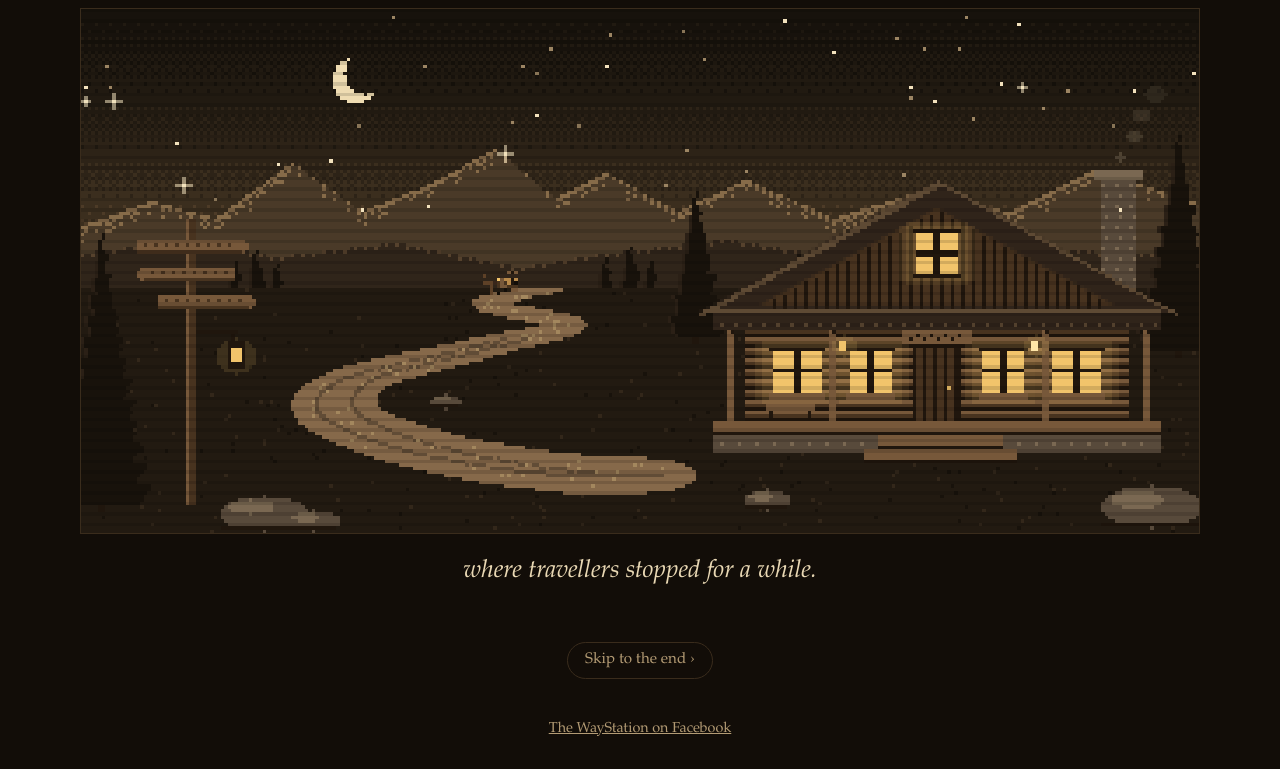
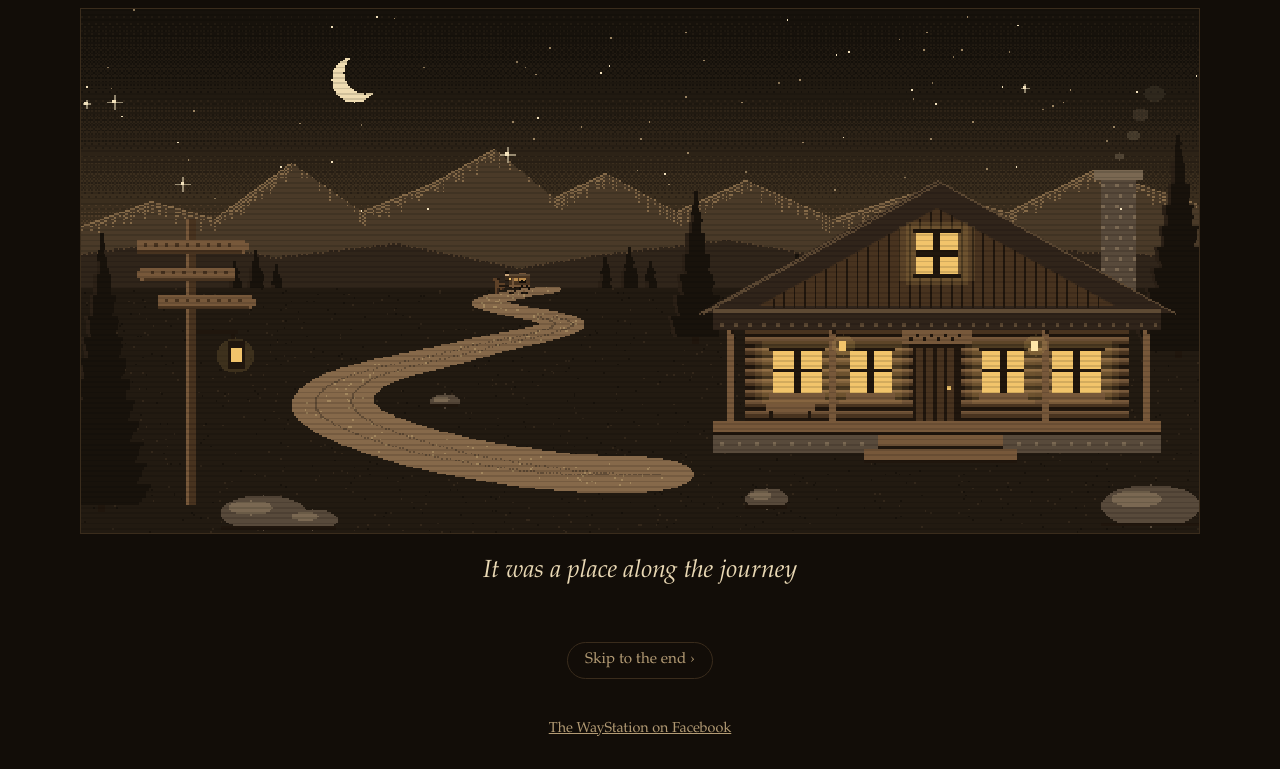
Before and after one commit to Stevehgth/thewaystation, a plain HTML site: page site/index.html in a window 1280 px wide. Shown: the part 99-868 px from the top of the page. Drawn offline with Linux system fonts and the light colour scheme.

Commit message:
Scene v2: proportioned horse, 2x resolution, 3 s captions, everyone goes inside
- Horse redrawn: fuller barrel, arched neck, angled head, legs about the
  barrel's depth instead of twice it.
- Canvas drawn at 640x300 (2x): half-unit dots for stars, dithering,
  hatching, wheels and outlines.
- Captions every 3 s; the journey is shortened so the scene and the last
  caption finish together at 69 s.
- After a 2 s embrace all four walk up the steps and inside; the door
  shuts, then the story is revealed.

Co-Authored-By: Claude Opus 5 (1M context) <noreply@anthropic.com>

```diff
--- a/site/index.html
+++ b/site/index.html
@@ -17,8 +17,8 @@
 <main>
   <h1>The WayStation</h1>
   <figure class="scene">
-    <canvas id="scene" width="320" height="150" role="img"
-      aria-label="At night, a horse-drawn carriage follows a winding road toward a lamplit lodge. When it arrives, two travellers step out and the two people who live there come down the steps to welcome them with hugs."></canvas>
+    <canvas id="scene" width="640" height="300" role="img"
+      aria-label="At night, a horse-drawn carriage follows a winding road toward a lamplit lodge. When it arrives, two travellers step out and the two people who live there come down the steps to welcome them with hugs, and all four go inside together."></canvas>
   </figure>
   <p id="caption" class="caption" aria-hidden="true"></p>
   <div class="controls">
--- a/site/scene.js
+++ b/site/scene.js
@@ -1,13 +1,14 @@
 /* The WayStation — placeholder scene.
  * A carriage travels a winding night road to a lamplit lodge while the story is told
- * in captions. Low-res pixel art (320x150, scaled up with nearest-neighbour), 2 fps.
+ * in captions. Pixel art on a 320x150 grid drawn at 2x (640x300), scaled up with
+ * nearest-neighbour, 2 fps.
  * No dependencies, no network calls. */
 (() => {
   'use strict';
 
   const W = 320, H = 150;
   const TICK_MS = 500;            // 2 fps
-  const TICKS_PER_CAPTION = 4;    // a new caption every 2 s
+  const TICKS_PER_CAPTION = 6;    // a new caption every 3 s
   const CAPTIONS = [
     'Historically, a waystation was never the destination.',
     'It was a place along the journey',
@@ -33,9 +34,12 @@
     'Everyone leaves on their own path.',
     'But for a little while, we share the journey.',
   ];
-  const JOURNEY = CAPTIONS.length * TICKS_PER_CAPTION;   // ticks until arrival
-  const REVEAL_AT = 16;                                    // ending tick that shows the story
-  const END_TICK = JOURNEY + 22;
+  // The captions and the scene finish together: the journey takes whatever the
+  // arrival sequence (ENDING ticks) leaves of the caption time.
+  const TOTAL = CAPTIONS.length * TICKS_PER_CAPTION;   // 138 ticks = 69 s
+  const ENDING = 26;                                    // arrive, embrace, go inside, door shuts
+  const JOURNEY = TOTAL - ENDING;
+  const DOOR_SHUT = 25;                                 // ending tick the door closes
 
   const C = {
     sky: ['#17120c', '#211a11', '#2d2317', '#3b2e1e', '#4d3b27', '#634c31'],
@@ -63,30 +67,40 @@
     h = Math.imul(h ^ (h >>> 13), 1274126177);
     return ((h ^ (h >>> 16)) >>> 0) / 4294967296;
   };
-  const rect = (g, x, y, w, h, c) => { g.fillStyle = c; g.fillRect(Math.round(x), Math.round(y), Math.round(w), Math.round(h)); };
+  // Scene coordinates are 320x150; the canvas has RES device pixels per unit, so
+  // fine detail (stars, dithering, outlines, hatching) can use half-unit dots.
+  const RES = 2, D = 1 / RES;
+  const snap = (v) => Math.round(v * RES) / RES;
+  const rect = (g, x, y, w, h, c) => {
+    g.fillStyle = c;
+    g.fillRect(snap(x), snap(y), Math.max(D, snap(w)), Math.max(D, snap(h)));
+  };
   const px = (g, x, y, c) => rect(g, x, y, 1, 1, c);
+  const dot = (g, x, y, c) => rect(g, x, y, D, D, c);
   function ellipse(g, cx, cy, rx, ry, c) {
     g.fillStyle = c;
-    const r = Math.max(0.5, ry);
-    for (let dy = -Math.ceil(r); dy <= Math.ceil(r); dy++) {
+    const r = Math.max(D, ry);
+    for (let dy = -Math.ceil(r); dy <= Math.ceil(r); dy += D) {
       const k = 1 - (dy * dy) / (r * r);
       if (k < 0) continue;
       const hw = rx * Math.sqrt(k);
-      const x0 = Math.round(cx - hw), x1 = Math.round(cx + hw);
-      if (x1 >= x0) g.fillRect(x0, Math.round(cy + dy), x1 - x0 + 1, 1);
+      const x0 = snap(cx - hw), x1 = snap(cx + hw);
+      if (x1 >= x0) g.fillRect(x0, snap(cy + dy), x1 - x0 + D, D);
     }
   }
   function line(g, x0, y0, x1, y1, c) {
-    const n = Math.max(Math.abs(x1 - x0), Math.abs(y1 - y0));
-    for (let i = 0; i <= n; i++) px(g, x0 + (x1 - x0) * i / n, y0 + (y1 - y0) * i / n, c);
+    const n = Math.max(1, Math.ceil(Math.max(Math.abs(x1 - x0), Math.abs(y1 - y0)) * RES));
+    for (let i = 0; i <= n; i++) dot(g, x0 + (x1 - x0) * i / n, y0 + (y1 - y0) * i / n, c);
   }
   function canvas(w, h) {
     const c = document.createElement('canvas');
-    c.width = w; c.height = h;
+    c.width = w * RES; c.height = h * RES;
     const g = c.getContext('2d');
+    g.setTransform(RES, 0, 0, RES, 0, 0);
     g.imageSmoothingEnabled = false;
     return [c, g];
   }
+  const rgb = (hex) => [1, 3, 5].map((i) => parseInt(hex.slice(i, i + 2), 16));
 
   // ---------------------------------------------------------------- road path
   const HORIZON = 80, ARRIVE_Y = 133;
@@ -157,53 +171,57 @@
     const bayer = [[0, 8, 2, 10], [12, 4, 14, 6], [3, 11, 1, 9], [15, 7, 13, 5]];
 
     // Sky: posterised bands with ordered dithering, glowing toward the horizon.
-    for (let y = 0; y < HORIZON; y++) {
-      const level = (y / HORIZON) ** 1.4 * (C.sky.length - 1);
+    const sky = C.sky.map(rgb), sw = W * RES, sh = HORIZON * RES;
+    const img = g.createImageData(sw, sh);
+    for (let y = 0; y < sh; y++) {
+      const level = (y / sh) ** 1.4 * (sky.length - 1);
       const base = Math.floor(level), frac = level - base;
-      for (let x = 0; x < W; x++) {
+      for (let x = 0; x < sw; x++) {
         const hi = frac > bayer[y % 4][x % 4] / 16;
-        px(g, x, y, C.sky[Math.min(C.sky.length - 1, base + (hi ? 1 : 0))]);
+        const col = sky[Math.min(sky.length - 1, base + (hi ? 1 : 0))], o = (y * sw + x) * 4;
+        img.data[o] = col[0]; img.data[o + 1] = col[1]; img.data[o + 2] = col[2]; img.data[o + 3] = 255;
       }
     }
+    g.putImageData(img, 0, 0);
     // Stars
-    for (let i = 0; i < 55; i++) {
-      const x = Math.floor(rnd() * W), y = Math.floor(rnd() * 58);
+    for (let i = 0; i < 90; i++) {
+      const x = snap(rnd() * W), y = snap(rnd() * 58);
       if (Math.hypot(x - 78, y - 20) < 11) continue;
       STARS.push({ x, y, big: i < 5 });
-      px(g, x, y, C.starDim);
+      dot(g, x, y, C.starDim);
     }
     // Crescent moon
-    for (let dy = -7; dy <= 7; dy++) for (let dx = -7; dx <= 7; dx++) {
-      if (Math.hypot(dx, dy) <= 6.5 && Math.hypot(dx - 3, dy + 2) > 6) px(g, 78 + dx, 20 + dy, C.moon);
+    for (let dy = -7; dy <= 7; dy += D) for (let dx = -7; dx <= 7; dx += D) {
+      if (Math.hypot(dx, dy) <= 6.5 && Math.hypot(dx - 3, dy + 2) > 6) dot(g, 78 + dx, 20 + dy, C.moon);
     }
 
     // Far mountains, lit from the moon's side
     const far = [[0, 62], [20, 55], [38, 60], [60, 44], [80, 58], [100, 50], [118, 40], [135, 54], [150, 47],
       [170, 58], [190, 49], [215, 60], [240, 52], [265, 58], [290, 46], [320, 56]];
     let prev = ridge(far, 0);
-    for (let x = 0; x < W; x++) {
-      const y = Math.round(ridge(far, x));
-      rect(g, x, y, 1, HORIZON - y, C.mtnFar);
+    for (let x = 0; x < W; x += D) {
+      const y = snap(ridge(far, x));
+      rect(g, x, y, D, HORIZON - y, C.mtnFar);
       if (y <= prev) {                       // slope rising to the right: moonlit face
-        const len = 1 + Math.floor(rnd() * 5);
-        for (let k = 0; k < len; k++) if ((x + k) % 2 === 0 || k === 0) px(g, x, y + k, C.mtnFarHi);
+        const len = 1 + Math.floor(rnd() * 9);
+        for (let k = 0; k < len; k++) if (k % 2 === 0) dot(g, x, y + k * D, C.mtnFarHi);
       }
       prev = y;
     }
     const near = [[0, 70], [30, 66], [55, 71], [90, 67], [125, 74], [150, 70], [185, 66], [220, 72], [260, 68], [320, 71]];
-    for (let x = 0; x < W; x++) {
-      const y = Math.round(ridge(near, x));
-      rect(g, x, y, 1, HORIZON - y, C.mtnNear);
-      if (x % 3 === 0) px(g, x, y, C.mtnNearHi);
+    for (let x = 0; x < W; x += D) {
+      const y = snap(ridge(near, x));
+      rect(g, x, y, D, HORIZON - y, C.mtnNear);
+      if (Math.round(x * RES) % 3 === 0) dot(g, x, y, C.mtnNearHi);
     }
     // Distant pines on the horizon
     for (const [x, h] of [[44, 8], [50, 11], [56, 7], [150, 9], [157, 12], [163, 8], [205, 10], [212, 7]]) pine(g, x, HORIZON + 2, h, h * 0.6);
 
     // Ground
     rect(g, 0, HORIZON, W, H - HORIZON, C.ground);
-    for (let i = 0; i < 420; i++) {
-      const y = HORIZON + Math.floor(rnd() * (H - HORIZON));
-      px(g, Math.floor(rnd() * W), y, rnd() < 0.5 ? C.groundHi : C.pine);
+    for (let i = 0; i < 1400; i++) {
+      const y = HORIZON + rnd() * (H - HORIZON);
+      dot(g, rnd() * W, y, rnd() < 0.5 ? C.groundHi : C.pine);
     }
 
     // Road: perspective ellipse stamps along the path
@@ -213,8 +231,8 @@
     }
     for (let i = 0; i < ROAD.length; i += 2) {
       const [x, y] = ROAD[i], s = scaleAt(y), hw = 17 * s;
-      if (s > 0.4) { px(g, x - hw * 0.45, y, C.rut); px(g, x + hw * 0.45, y, C.rut); }
-      if (rnd() < 0.35) px(g, x + (rnd() - 0.5) * hw * 1.4, y + (rnd() - 0.5) * hw * 0.4, C.roadHi);
+      if (s > 0.3) { dot(g, x - hw * 0.45, y, C.rut); dot(g, x + hw * 0.45, y, C.rut); }
+      if (rnd() < 0.7) dot(g, x + (rnd() - 0.5) * hw * 1.4, y + (rnd() - 0.5) * hw * 0.4, C.roadHi);
     }
 
     // Pines behind the lodge
@@ -249,7 +267,7 @@
 
     // Engraving hatch
     g.fillStyle = 'rgba(0,0,0,0.13)';
-    for (let y = 0; y < H; y += 3) g.fillRect(0, y, W, 1);
+    for (let y = 0; y < H; y += 1.5) g.fillRect(0, y, W, D);
     return c;
   }
 
@@ -317,41 +335,56 @@
   }
 
   // ---------------------------------------------------------------- carriage sprite
-  const SPR_W = 52, SPR_H = 31, LAMP = [32, 10];
+  const SPR_W = 55, SPR_H = 31, LAMP = [32, 10];
   function wheel(g, cx, cy, r, frame) {
-    for (let dy = -r - 1; dy <= r + 1; dy++) for (let dx = -r - 1; dx <= r + 1; dx++) {
-      if (Math.abs(Math.hypot(dx, dy) - r) < 0.6) px(g, cx + dx, cy + dy, C.ink);
+    for (let dy = -r - 1; dy <= r + 1; dy += D) for (let dx = -r - 1; dx <= r + 1; dx += D) {
+      const d = Math.hypot(dx, dy);
+      if (Math.abs(d - r) < 0.45) dot(g, cx + 0.5 + dx, cy + 0.5 + dy, C.ink);
+      else if (Math.abs(d - r + 0.9) < 0.25) dot(g, cx + 0.5 + dx, cy + 0.5 + dy, C.woodDk);
     }
-    const spokes = frame ? [[1, 1], [1, -1]] : [[1, 0], [0, 1]];
-    for (const [ux, uy] of spokes) for (let k = -(r - 1); k <= r - 1; k++) {
+    const spokes = frame ? [[1, 1], [1, -1], [1, 0.4]] : [[1, 0], [0, 1], [0.4, 1]];
+    for (const [ux, uy] of spokes) {
       const n = Math.hypot(ux, uy);
-      px(g, cx + Math.round(ux / n * k), cy + Math.round(uy / n * k), C.woodHi);
+      for (let k = -(r - 1); k <= r - 1; k += D) dot(g, cx + 0.5 + ux / n * k, cy + 0.5 + uy / n * k, C.woodHi);
     }
     px(g, cx, cy, C.amberDim);
   }
   function buildCarriage(frame, passengers) {
     const [c, g] = canvas(SPR_W, SPR_H);
     // Horse — far-side legs darker
+    // Proportions: barrel y 17-24 (7 deep), legs y 24-30 (about the barrel's depth),
+    // a thick neck rising forward from the shoulder, and a head angled down.
+    const poly = (pts, col) => {
+      g.fillStyle = col;
+      g.beginPath(); g.moveTo(pts[0][0], pts[0][1]);
+      for (const [x, y] of pts.slice(1)) g.lineTo(x, y);
+      g.closePath(); g.fill();
+    };
     const legs = frame
-      ? [[38, 36, C.horseDk], [41, 42, C.horse], [46, 48, C.horseDk], [48, 46, C.horse]]
-      : [[38, 38, C.horseDk], [40, 40, C.horse], [46, 46, C.horseDk], [48, 48, C.horse]];
-    for (const [ux, lx, col] of legs) { rect(g, ux, 18, 1, 6, col); rect(g, lx, 24, 1, 6, col); px(g, lx, 30, C.ink); }
-    rect(g, 35, 12, 2, 1, C.horseDk);
-    rect(g, frame ? 34 : 35, 13, 1, 5, C.horseDk);
-    rect(g, 37, 12, 12, 6, C.horse);
-    rect(g, 38, 12, 10, 1, C.horseHi);
-    rect(g, 38, 17, 10, 1, C.horseDk);
-    rect(g, 49, 13, 1, 4, C.horse);
-    rect(g, 46, 8, 3, 5, C.horse);
-    rect(g, 47, 6, 3, 3, C.horse);
-    rect(g, 48, 4, 4, 3, C.horse);
-    rect(g, 51, 6, 1, 2, C.horseDk);
-    px(g, 48, 3, C.horseDk);
-    rect(g, 46, 5, 1, 7, C.horseDk);
-    px(g, 50, 5, C.ink);
-    rect(g, 45, 11, 1, 6, C.woodDk);        // collar
-    rect(g, 32, 16, 14, 1, C.woodDk);       // shafts
-    line(g, 36, 9, 48, 6, C.woodDk);        // reins
+      ? [[38, 37, C.horseDk], [41, 42, C.horse], [46, 47.5, C.horseDk], [48.5, 47, C.horse]]
+      : [[38, 38, C.horseDk], [40.5, 40.5, C.horse], [46, 46, C.horseDk], [48.5, 48.5, C.horse]];
+    for (const [ux, lx, col] of legs) {
+      rect(g, ux, 23, 1.5, 3.5, col);                      // forearm / gaskin
+      rect(g, lx, 26.5, 1, 3.5, col);                      // cannon
+      rect(g, lx - 0.5, 30, 2, 1, C.ink);                  // hoof
+    }
+    rect(g, 35.5, 17.5, 1.5, 1, C.horseDk);                // tail
+    rect(g, frame ? 34.5 : 35, 18.5, 1.5, 5, C.horseDk);
+    ellipse(g, 43, 20.5, 6.5, 3.5, C.horse);              // barrel
+    ellipse(g, 38.5, 20, 2.5, 3, C.horse);                // hindquarters
+    ellipse(g, 48, 20, 2.5, 3, C.horse);                  // chest
+    poly([[45.5, 19], [50, 19.5], [51.5, 13], [49.5, 10.5], [46.5, 13]], C.horse);           // neck
+    poly([[48.5, 11.5], [50.5, 9], [52, 9.5], [54, 13], [53, 14], [51, 12.5]], C.horse);   // head
+    rect(g, 52.5, 12.5, 1.5, 1.5, C.horseDk);             // muzzle
+    rect(g, 50, 7.5, 1, 2, C.horseDk);                    // ear
+    line(g, 46.5, 17, 49.5, 10, C.horseDk);               // mane
+    line(g, 47, 17, 50, 10, C.horseDk);
+    dot(g, 51.5, 10.5, C.ink);                            // eye
+    rect(g, 38, 17, 9, D, C.horseHi);                     // moonlit back
+    rect(g, 39, 23.5, 8, D, C.horseDk);                   // belly shadow
+    line(g, 46, 15.5, 48.5, 20, C.woodDk);                // collar
+    rect(g, 32, 20, 14, 1, C.woodDk);                     // shafts
+    line(g, 36, 9.5, 51, 11, C.woodDk);                   // reins
     // Cab
     rect(g, 7, 2, 10, 3, C.woodHi); rect(g, 11, 2, 1, 3, C.woodDk);
     rect(g, 2, 5, 30, 2, C.roof); rect(g, 3, 5, 28, 1, C.roofHi);
@@ -386,28 +419,30 @@
     r1: { coat: '#b39469', sleeve: '#94774f', hair: '#4a3420', apron: '#d8c29a' },
     r2: { coat: '#8a6d48', sleeve: '#6f5536', hair: '#d8c29a', skirt: true },
   };
-  // Waypoints in ending ticks: [tick, x, y]. Carriage stops at x=158.
+  // Waypoints in ending ticks: [tick, x, y]. Carriage stops at x=158. Each person
+  // goes in through the door at their last waypoint.
+  const HUG_TICKS = 4;                       // 2 s at 2 fps
+  const HUG_AT = { r1: 11, t1: 11, r2: 12, t2: 12 };
   const WALKS = {
-    r1: [[2, 244, 119], [4, 240, 126], [6, 231, 133], [9, 222, 136]],
-    r2: [[3, 248, 119], [5, 245, 126], [7, 239, 134], [10, 236, 138]],
-    t1: [[4, 160, 137], [11, 218, 136]],
-    t2: [[6, 154, 138], [12, 232, 138]],
+    r1: [[2, 244, 119], [4, 240, 126], [6, 231, 133], [9, 222, 136], [15, 222, 136], [17, 234, 129], [19, 240, 121], [20, 243, 118]],
+    t1: [[4, 160, 137], [11, 218, 136], [15, 218, 136], [17, 230, 130], [19, 237, 122], [21, 242, 118]],
+    r2: [[3, 248, 119], [5, 245, 126], [7, 239, 134], [10, 236, 138], [16, 236, 138], [18, 244, 129], [20, 247, 121], [22, 247, 118]],
+    t2: [[6, 154, 138], [12, 232, 138], [16, 232, 138], [18, 240, 130], [21, 245, 122], [23, 246, 118]],
   };
   const FACING = { r1: -1, r2: -1, t1: 1, t2: 1 };
-  const HUG_AT = { r1: 11, t1: 11, r2: 12, t2: 12 };
 
   function personAt(key, e) {
     const w = WALKS[key];
-    if (e < w[0][0]) return null;
+    if (e < w[0][0] || e >= w[w.length - 1][0]) return null;   // not out yet / gone inside
     for (let i = 1; i < w.length; i++) {
       if (e < w[i][0]) {
         const [t0, x0, y0] = w[i - 1], [t1, x1, y1] = w[i];
         const k = (e - t0) / (t1 - t0);
-        return { x: x0 + (x1 - x0) * k, y: y0 + (y1 - y0) * k, walking: true };
+        const dir = x1 > x0 ? 1 : x1 < x0 ? -1 : FACING[key];
+        return { x: x0 + (x1 - x0) * k, y: y0 + (y1 - y0) * k, walking: x1 !== x0 || y1 !== y0, dir };
       }
     }
-    const last = w[w.length - 1];
-    return { x: last[1], y: last[2], walking: false };
+    return null;
   }
   function drawPerson(g, p, x, y, dir, walking, phase, hugging) {
     x = Math.round(x); y = Math.round(y);
@@ -437,19 +472,19 @@
   // ---------------------------------------------------------------- frame
   let bg, sprites;
   function drawFrame(g, tick) {
-    g.drawImage(bg, 0, 0);
+    g.drawImage(bg, 0, 0, W, H);
     const e = tick - JOURNEY;            // ending tick (negative while travelling)
 
     // Twinkling stars
     for (let i = 0; i < STARS.length; i++) {
       const s = STARS[i], h = hash(i, tick);
-      if (h > 0.72) px(g, s.x, s.y, C.star);
+      if (h > 0.72) dot(g, s.x, s.y, C.star);
       if (s.big) {
-        px(g, s.x, s.y, C.star);
+        px(g, s.x - 0.5, s.y - 0.5, C.star);
         const r = h > 0.5 ? 2 : 1;
         g.fillStyle = 'rgba(243,226,189,0.55)';
-        g.fillRect(s.x - r, s.y, r * 2 + 1, 1);
-        g.fillRect(s.x, s.y - r, 1, r * 2 + 1);
+        g.fillRect(s.x - r, s.y, r * 2 + D, D);
+        g.fillRect(s.x, s.y - r, D, r * 2 + D);
       }
     }
     // Chimney smoke
@@ -470,7 +505,7 @@
     }
 
     // Open door and light spilling down the steps once the carriage has arrived
-    if (e >= 0) {
+    if (e >= 0 && e < DOOR_SHUT) {
       const [dx, dy, dw, dh] = DOOR;
       g.fillStyle = 'rgba(242,196,107,0.22)';
       g.beginPath(); g.moveTo(dx, dy + dh); g.lineTo(dx + dw, dy + dh); g.lineTo(dx + dw + 10, 131); g.lineTo(dx + dw + 6, 140); g.lineTo(dx - 30, 140); g.lineTo(dx - 16, 131); g.closePath(); g.fill();
@@ -484,8 +519,8 @@
     const pos = roadAt(u);
     if (Math.abs(pos.dx) > 0.3) facing = pos.dx < 0 ? -1 : 1;
     const s = scaleAt(pos.y);
-    const w = Math.max(3, Math.round(SPR_W * s)), h = Math.max(2, Math.round(SPR_H * s));
-    const x0 = Math.round(pos.x - w / 2), y0 = Math.round(pos.y - h);
+    const w = Math.max(3, snap(SPR_W * s)), h = Math.max(2, snap(SPR_H * s));
+    const x0 = snap(pos.x - w / 2), y0 = snap(pos.y - h);
     const passengers = e < 4 ? 2 : e < 6 ? 1 : 0;
     const spr = sprites[passengers][travelling ? tick % 2 : 0];
     g.save();
@@ -493,14 +528,14 @@
     else g.drawImage(spr, x0, y0, w, h);
     g.restore();
     const lampX = facing < 0 ? x0 + (SPR_W - LAMP[0]) * s : x0 + LAMP[0] * s;
-    px(g, lampX, y0 + LAMP[1] * s, flick ? C.amberHi : C.amber);
+    rect(g, lampX, y0 + LAMP[1] * s, Math.max(D, s), Math.max(D, s), flick ? C.amberHi : C.amber);
 
     // Arrival: travellers step down, residents come out, everyone embraces
     if (e >= 0) {
       const people = [];
       for (const key of ['r1', 'r2', 't1', 't2']) {
         const at = personAt(key, e);
-        if (at) people.push({ key, ...at, hug: e >= HUG_AT[key] });
+        if (at) people.push({ key, ...at, hug: e >= HUG_AT[key] && e < HUG_AT[key] + HUG_TICKS });
       }
       const hugging = people.filter((p) => p.hug);
       if (hugging.length) {
@@ -508,7 +543,7 @@
         ellipse(g, cx, 131, 22, 9, 'rgba(242,196,107,0.10)');
       }
       people.sort((a, b) => a.y - b.y);
-      for (const p of people) drawPerson(g, PEOPLE[p.key], p.x, p.y, FACING[p.key], p.walking, e % 2, p.hug);
+      for (const p of people) drawPerson(g, PEOPLE[p.key], p.x, p.y, p.hug ? FACING[p.key] : p.dir, p.walking, e % 2, p.hug);
       for (const p of people) if (p.hug) drawHugArms(g, PEOPLE[p.key], p.x, p.y, FACING[p.key]);
     }
   }
@@ -519,7 +554,9 @@
     const cv = document.getElementById('scene');
     if (!cv || !cv.getContext) return;
     document.documentElement.classList.replace('no-js', 'js');
+    cv.width = W * RES; cv.height = H * RES;
     const g = cv.getContext('2d');
+    g.setTransform(RES, 0, 0, RES, 0, 0);
     g.imageSmoothingEnabled = false;
     bg = buildBackground();
     sprites = [0, 1, 2].map((p) => [buildCarriage(0, p), buildCarriage(1, p)]);
@@ -546,7 +583,7 @@
     const render = () => {
       drawFrame(g, tick);
       setCaption(Math.min(CAPTIONS.length - 1, Math.floor(tick / TICKS_PER_CAPTION)));
-      if (tick - JOURNEY === REVEAL_AT) reveal(true);
+      if (tick === TOTAL) reveal(true);
     };
     const step = () => {
       render();
@@ -562,18 +599,18 @@
       facing = -1;
       for (let i = 0; i <= t; i += 2) drawFrame(g, i);   // keep carriage facing consistent
       render();
-      if (tick - JOURNEY >= REVEAL_AT) reveal(true);
+      if (tick >= TOTAL) reveal(true);
       tick++;
       play();
     };
 
     const reduced = window.matchMedia && window.matchMedia('(prefers-reduced-motion: reduce)').matches;
-    skip.addEventListener('click', () => jumpTo(END_TICK - 2));
+    skip.addEventListener('click', () => jumpTo(TOTAL));
     replay.addEventListener('click', () => { reveal(false); shown = -1; jumpTo(0); });
     document.addEventListener('visibilitychange', () => (document.hidden ? stop() : play()));
 
     if (reduced) {
-      tick = END_TICK - 2;
+      tick = TOTAL;
       facing = -1;
       for (let i = 0; i <= tick; i += 2) drawFrame(g, i);
       render();
```
